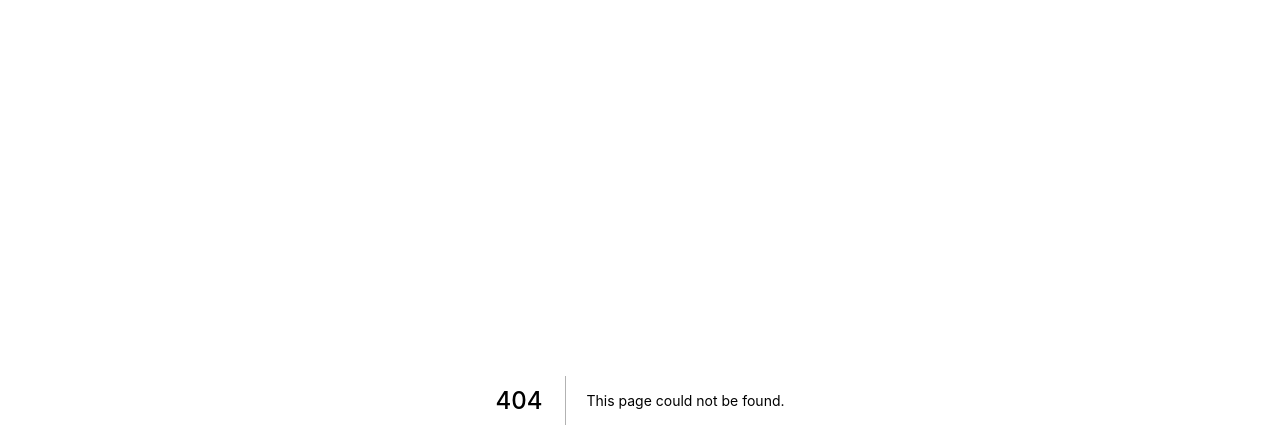
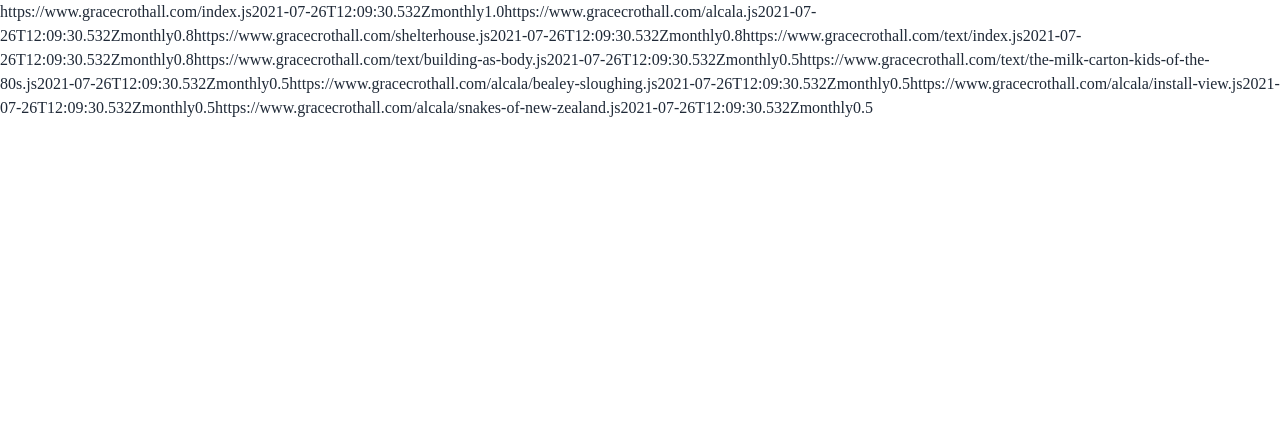
Before and after one commit to ben-dodd/grace-crothall, a Next.js app: page /sitemap.xml in a window 1280 px wide. Before the commit this address had no page. Shown: the top 448 px of the page. Built offline with nearby package versions, Linux system fonts and the light colour scheme.

Commit message:
function manual site map

```diff
--- /dev/null
+++ b/pages/sitemap.xml.js
@@ -0,0 +1,62 @@
+export default function SiteMap() {
+  return (
+    <urlset xmlns="http://www.sitemaps.org/schemas/sitemap/0.9">
+      <url>
+        <loc>https://www.gracecrothall.com/index.js</loc>
+        <lastmod>2021-07-26T12:09:30.532Z</lastmod>
+        <changefreq>monthly</changefreq>
+        <priority>1.0</priority>
+      </url>
+      <url>
+        <loc>https://www.gracecrothall.com/alcala.js</loc>
+        <lastmod>2021-07-26T12:09:30.532Z</lastmod>
+        <changefreq>monthly</changefreq>
+        <priority>0.8</priority>
+      </url>
+      <url>
+        <loc>https://www.gracecrothall.com/shelterhouse.js</loc>
+        <lastmod>2021-07-26T12:09:30.532Z</lastmod>
+        <changefreq>monthly</changefreq>
+        <priority>0.8</priority>
+      </url>
+      <url>
+        <loc>https://www.gracecrothall.com/text/index.js</loc>
+        <lastmod>2021-07-26T12:09:30.532Z</lastmod>
+        <changefreq>monthly</changefreq>
+        <priority>0.8</priority>
+      </url>
+      <url>
+        <loc>https://www.gracecrothall.com/text/building-as-body.js</loc>
+        <lastmod>2021-07-26T12:09:30.532Z</lastmod>
+        <changefreq>monthly</changefreq>
+        <priority>0.5</priority>
+      </url>
+      <url>
+        <loc>
+          https://www.gracecrothall.com/text/the-milk-carton-kids-of-the-80s.js
+        </loc>
+        <lastmod>2021-07-26T12:09:30.532Z</lastmod>
+        <changefreq>monthly</changefreq>
+        <priority>0.5</priority>
+      </url>
+      <url>
+        <loc>https://www.gracecrothall.com/alcala/bealey-sloughing.js</loc>
+        <lastmod>2021-07-26T12:09:30.532Z</lastmod>
+        <changefreq>monthly</changefreq>
+        <priority>0.5</priority>
+      </url>
+      <url>
+        <loc>https://www.gracecrothall.com/alcala/install-view.js</loc>
+        <lastmod>2021-07-26T12:09:30.532Z</lastmod>
+        <changefreq>monthly</changefreq>
+        <priority>0.5</priority>
+      </url>
+      <url>
+        <loc>https://www.gracecrothall.com/alcala/snakes-of-new-zealand.js</loc>
+        <lastmod>2021-07-26T12:09:30.532Z</lastmod>
+        <changefreq>monthly</changefreq>
+        <priority>0.5</priority>
+      </url>
+    </urlset>
+  );
+}
```
Also changed, not shown: 1 other file (tests, documents, lock files or other folders).
